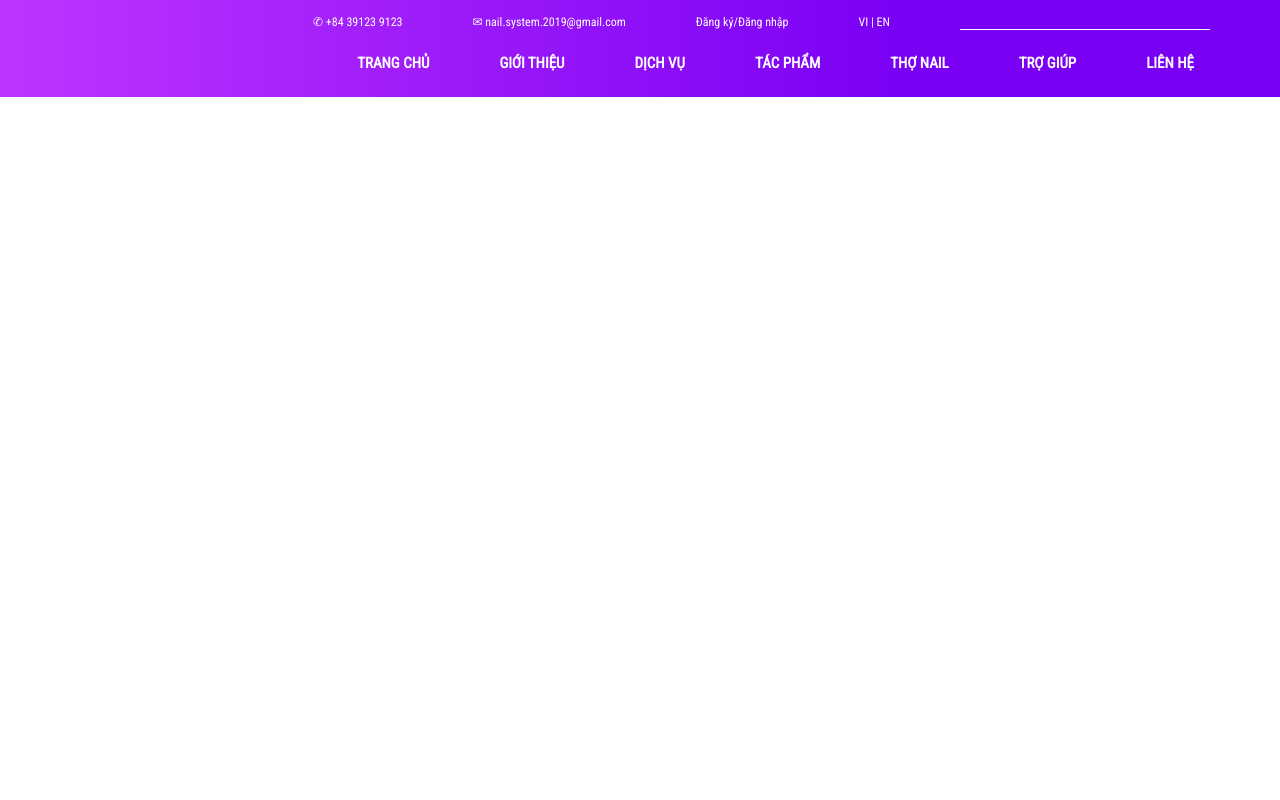
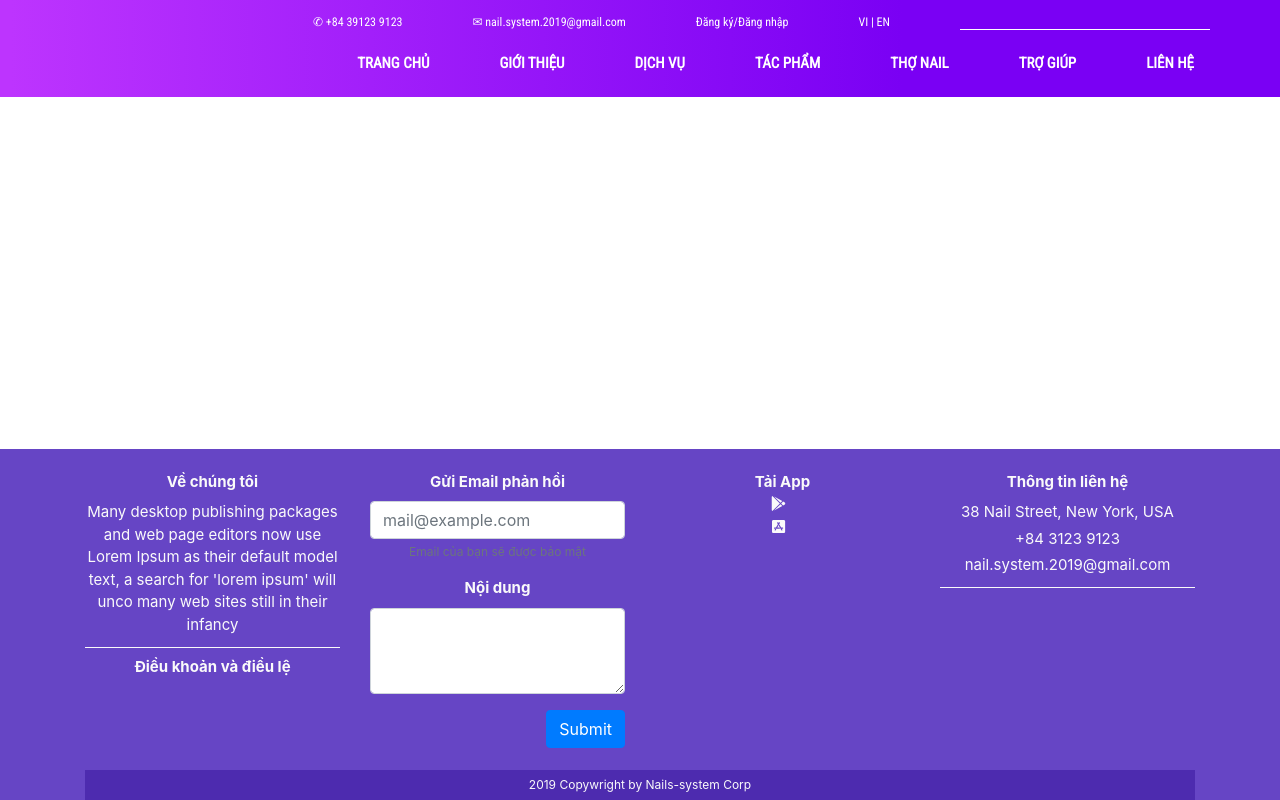
Before and after one commit to quocvuonglamhcm/Manicure, a React (Create React App) app: page / in a window 1280 px wide. Built offline with nearby package versions, Linux system fonts and the light colour scheme.

Commit message:
update package.json

```diff
--- a/package.json
+++ b/package.json
@@ -3,16 +3,12 @@
   "version": "0.1.0",
   "private": true,
   "dependencies": {
-<<<<<<< HEAD
     "bootstrap": "^4.3.1",
-=======
     "@fortawesome/fontawesome-svg-core": "^1.2.15",
     "@fortawesome/free-brands-svg-icons": "^5.7.2",
     "@fortawesome/react-fontawesome": "^0.1.4",
-    "bootstrap": "^4.3.1",
     "i": "^0.3.6",
     "npm": "^6.8.0",
->>>>>>> edit main app
     "react": "^16.8.2",
     "react-bootstrap": "^1.0.0-beta.5",
     "react-dom": "^16.8.2",
--- a/src/components/footer/footer.js
+++ b/src/components/footer/footer.js
@@ -4,7 +4,7 @@ import './footer.css'
 import { FontAwesomeIcon } from '@fortawesome/react-fontawesome'
 import { faGooglePlay, faAppStoreIos  } from '@fortawesome/free-brands-svg-icons'
 
-export default function Footer() {
+export default function FooterComponent() {
     const ic_appStore = <FontAwesomeIcon className="fontSize25 mr-2" icon={faAppStoreIos} />
     const ic_googlePlay = <FontAwesomeIcon className="fontSize25 mr-2" icon={faGooglePlay} />
     return (
--- a/src/main/App.js
+++ b/src/main/App.js
@@ -1,7 +1,8 @@
 import React, { Component } from 'react';
-import logo from '../logo.svg';
+import logo from '../assets/logo.svg';
 import './App.css';
 import HeaderComponent from '../components/header/header';
+import FooterComponent from '../components/footer/footer';
 import BodyComponent from '../components/body/body';
 import MainRoute from '../routers/routers';
 
@@ -12,6 +13,7 @@ class App extends Component {
   			<HeaderComponent/>
     		<BodyComponent/>
     		<MainRoute/>
+        <FooterComponent/>
     	</div>
     );
   }
```
